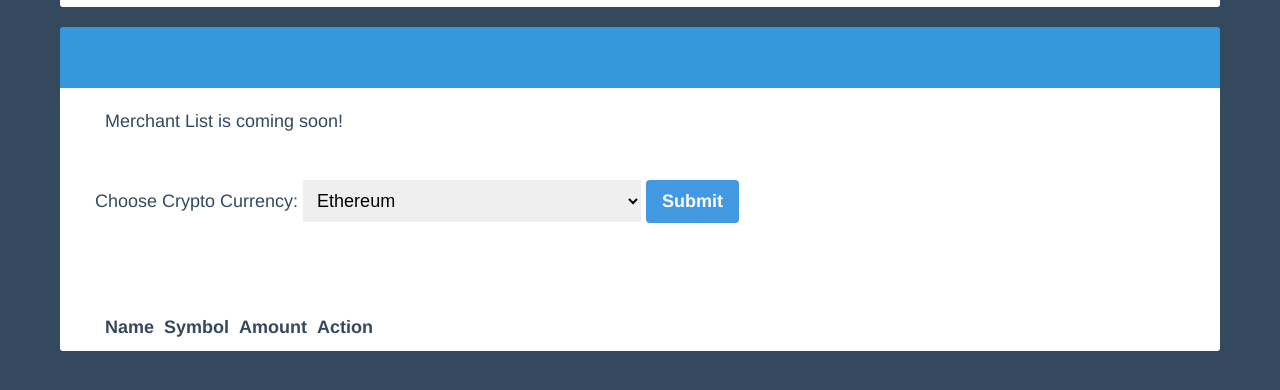
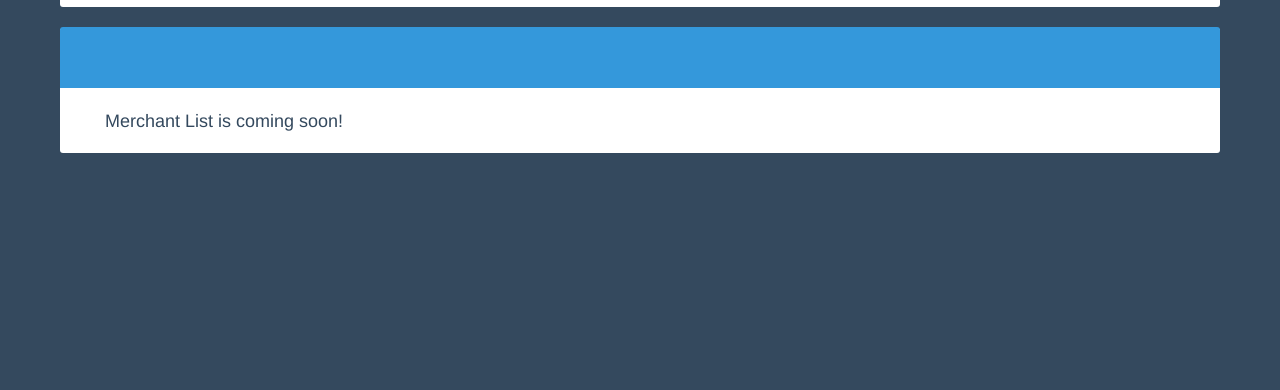
Before and after one commit to wheath/crypto2go, a plain HTML site: page merchants.html in a window 1280 px wide. Shown: the part 166-556 px from the top of the page. Drawn offline with Linux system fonts and the light colour scheme.

Commit message:
Update merchants.html
removed drop-down table

```diff
--- a/merchants.html
+++ b/merchants.html
@@ -18,20 +18,6 @@
         <h2 class="bigtitle-title">&nbsp;</h2>
         <div class="content">
           <p>Merchant List is coming soon!</p>
-          <!-- button.bg-blue-500.text-white.font-bold.py-2.px-4.rounded(class='hover:bg-blue-100') Button123--><br><span class="hs-select">Choose Crypto Currency: </span>
-          <select id="choose_cryptocrncy_dropdown"></select>
-          <button class="bg-blue-500 text-white font-bold py-2 px-4 rounded hover:bg-blue-100" id="submit_btn">Submit</button><br><br><br><br>
-          <table id="exchngRateTable">
-            <thead>
-              <tr>
-                <th>Name</th>
-                <th>Symbol</th>
-                <th>Amount</th>
-                <th>Action</th>
-              </tr>
-            </thead>
-            <tbody></tbody>
-          </table>
         </div>
       </section>
     </main>
```
